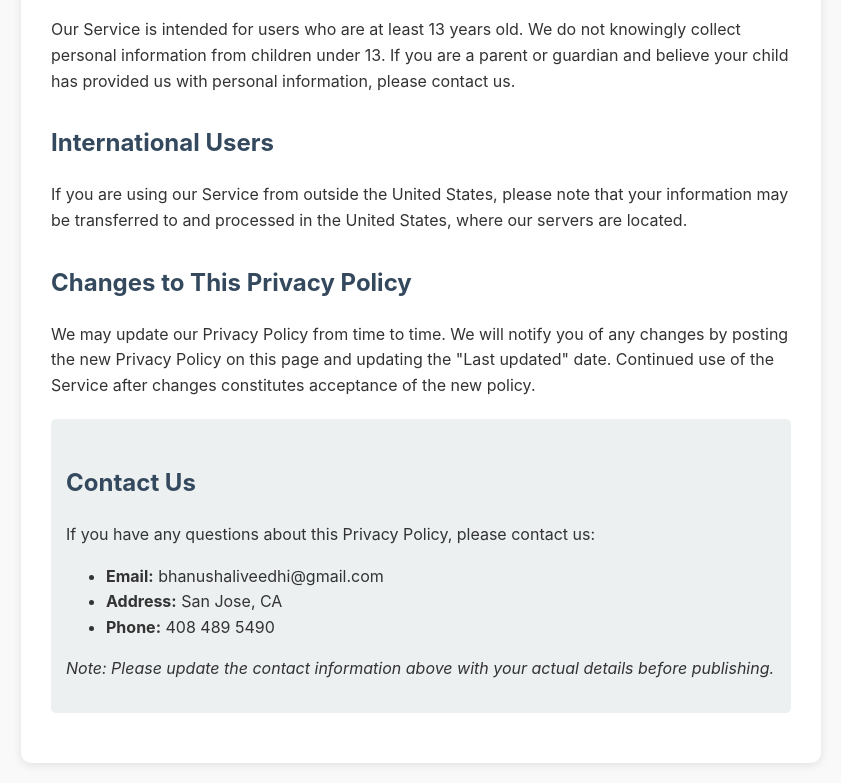
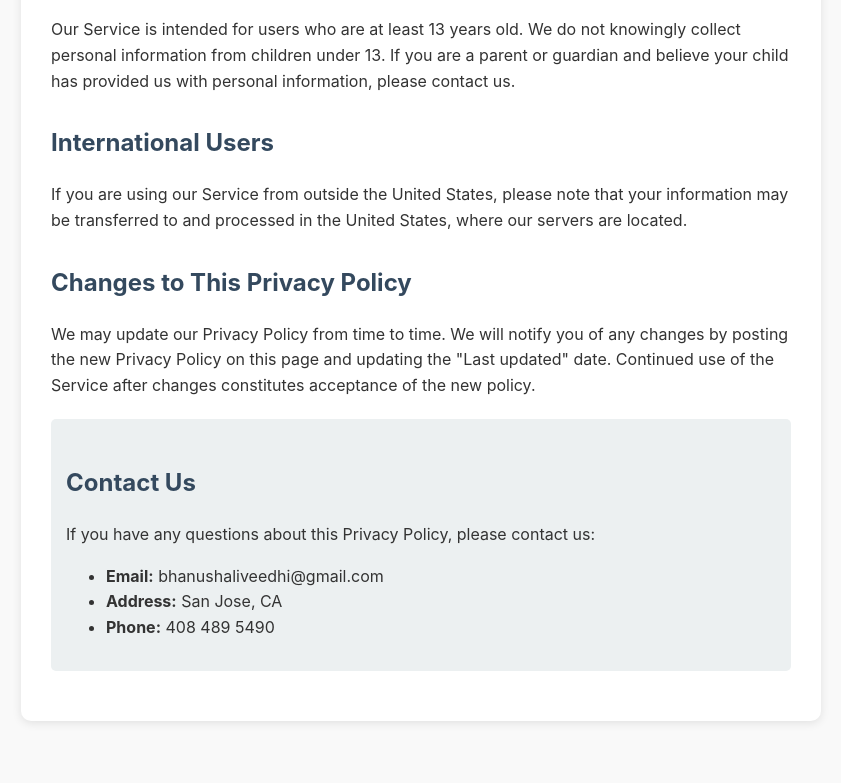
Before and after one commit to VeedhiBhanushali/bridge-app-privacy-policy, a plain HTML site: page index.html in a window 1280 px wide. Shown: the part 1934-2717 px from the top of the page, without its empty margins (219-1060 px from the left). After the commit the page ends 2675 px from the top, so only its background shows below. Drawn offline with Linux system fonts and the light colour scheme.

Commit message:
Updated Privacy Policy

```diff
--- a/index.html
+++ b/index.html
@@ -115,7 +115,6 @@
                 <li><strong>Address:</strong> San Jose, CA</li>
                 <li><strong>Phone:</strong> 408 489 5490</li>
             </ul>
-            <p><em>Note: Please update the contact information above with your actual details before publishing.</em></p>
         </div>
     </div>
 </body>
```
